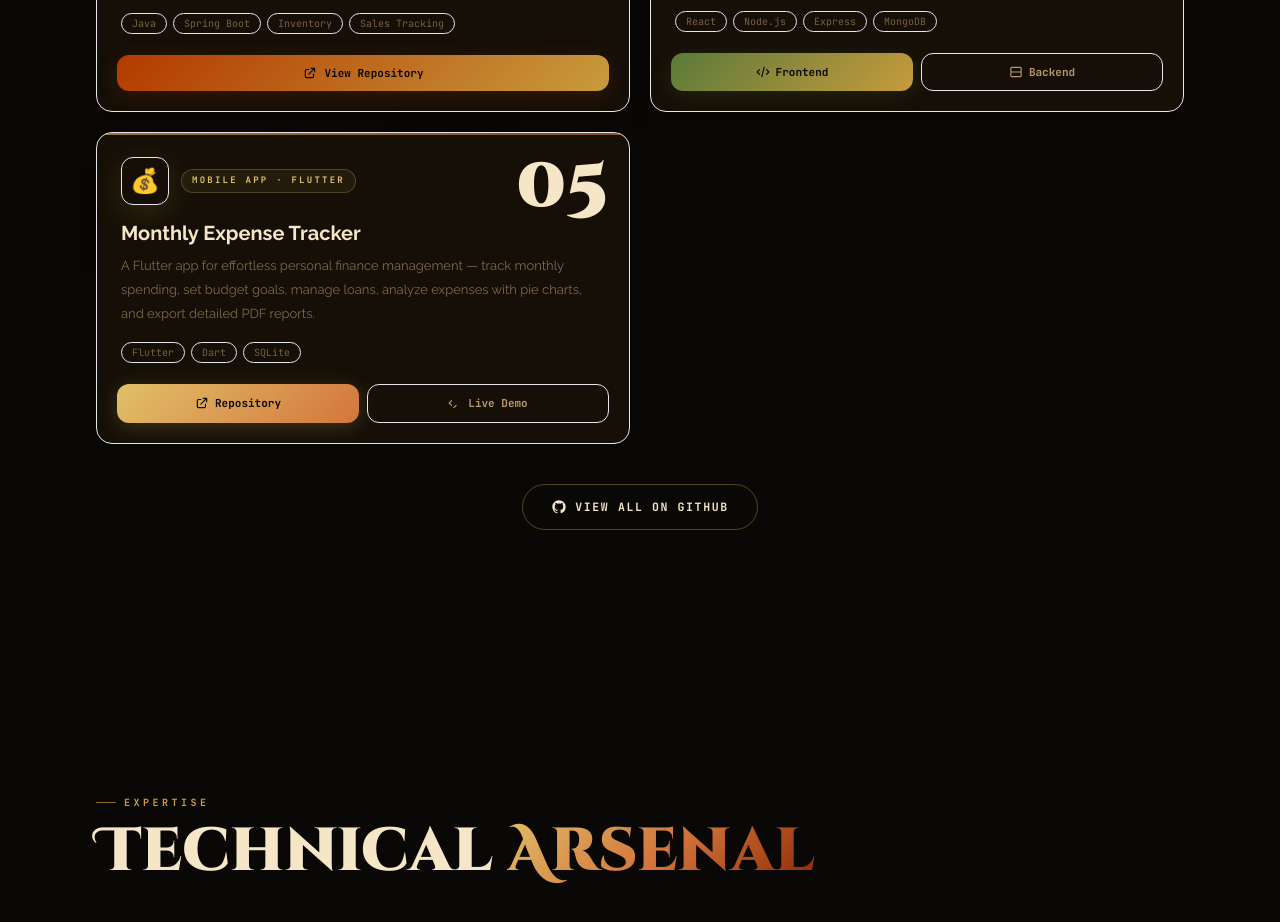
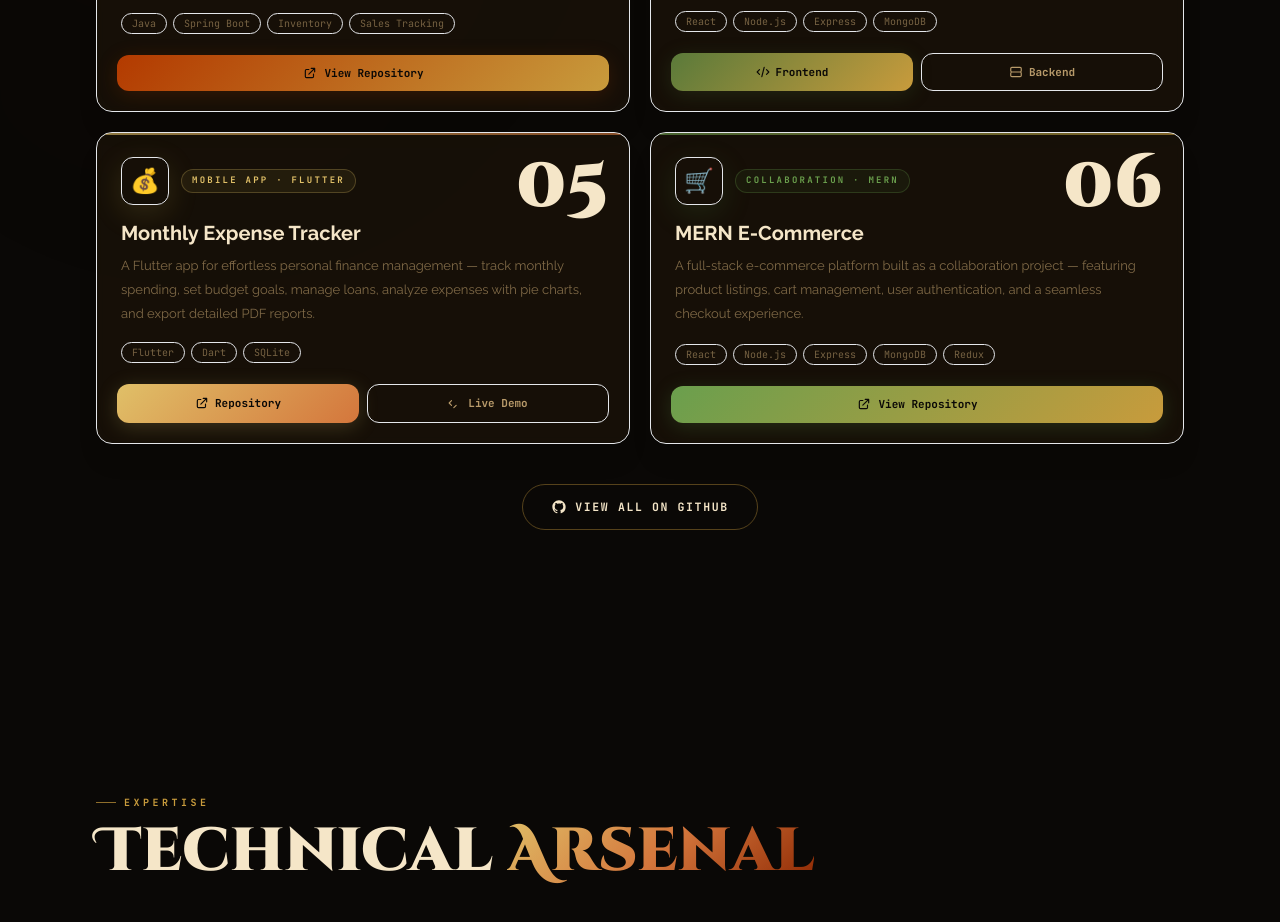
Before and after one commit to Deneshkar/my-portfolio, a React (Vite) app: page / in a window 1280 px wide. Shown: the part 2440-3362 px from the top of the page. Built offline with nearby package versions, Linux system fonts and the light colour scheme.

Commit message:
Project added

```diff
--- a/src/sections/Projects/index.jsx
+++ b/src/sections/Projects/index.jsx
@@ -63,6 +63,18 @@ const projects = [
     repoHref: 'https://github.com/Deneshkar/Monthly-Expense-Tracker.git',
     demoHref: 'https://deneshkar.github.io/Monthly-Expense-Tracker/',
     icon: '💰',
+  },
+  {
+    index: '06',
+    label: 'Collaboration · MERN',
+    accentFrom: '#6a9f4d',
+    accentTo: '#c89b3c',
+    title: 'MERN E-Commerce',
+    desc: 'A full-stack e-commerce platform built as a collaboration project — featuring product listings, cart management, user authentication, and a seamless checkout experience.',
+    tech: ['React', 'Node.js', 'Express', 'MongoDB', 'Redux'],
+    type: 'single',
+    repoHref: 'https://github.com/jeeviethofficial-crypto/mern-ecommerce.git',
+    icon: '🛒',
   },
 ];
 
```
